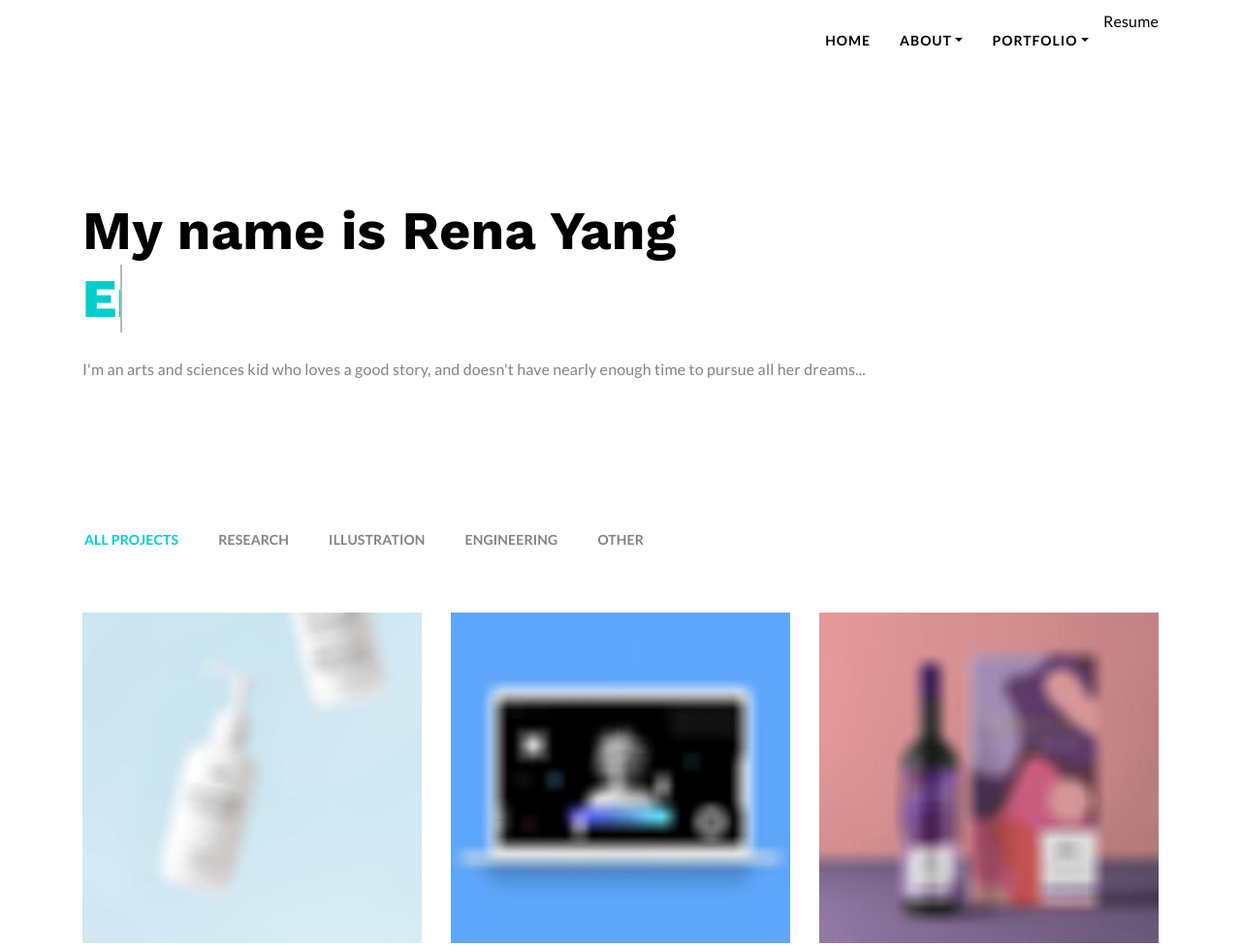
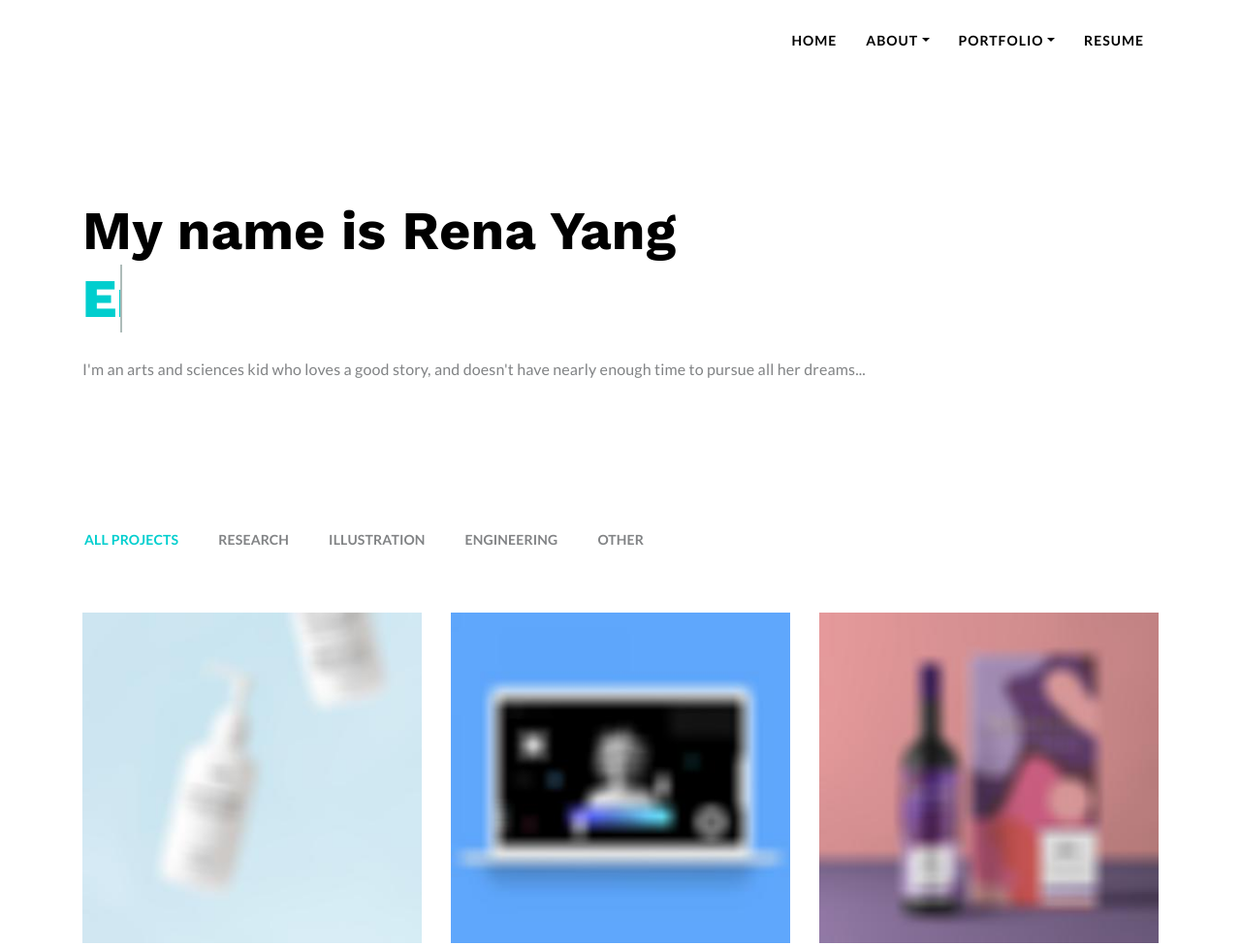
Before and after one commit to rena-yang/rena-yang.github.io, a plain HTML site: page index.html in a window 1280 px wide. Shown: the top 976 px of the page at 97% size. Drawn offline with nearby package versions, Linux system fonts and the light colour scheme; some packages are replaced by stand-ins of ours.

Commit message:
favicon + resume fix

```diff
--- a/index.html
+++ b/index.html
@@ -4,7 +4,7 @@
 <head>
   <meta charset="utf-8">
   <title>Rena Yang</title>
-  <link rel="icon" href="images/icon.png type="images/x-icon">
+  <link rel="icon" href="images/icon.png type="/images/x-icon">
 
   <!-- mobile responsive meta -->
   <meta name="viewport" content="width=device-width, initial-scale=1">
@@ -71,9 +71,7 @@
 						<!--li><a class="dropdown-item" href="blog-single.html">Blog Single</a></li-->
 					<!--/ul-->
 			  <!--/li-->
-			   <li>
-					<a href="RenaYangResume2019.pdf">Resume</a>
-			   </li>
+			   <li class="nav-item"><a class="nav-link" href="https://drive.google.com/file/d/1dXZC1K-Sg28zCmLg2ZqbToT4aSzIvxob/view?usp=sharing">Resume</a></li>
 			</ul>
 		</div>
 	</div>
```
Also changed, not shown: 1 other file.
